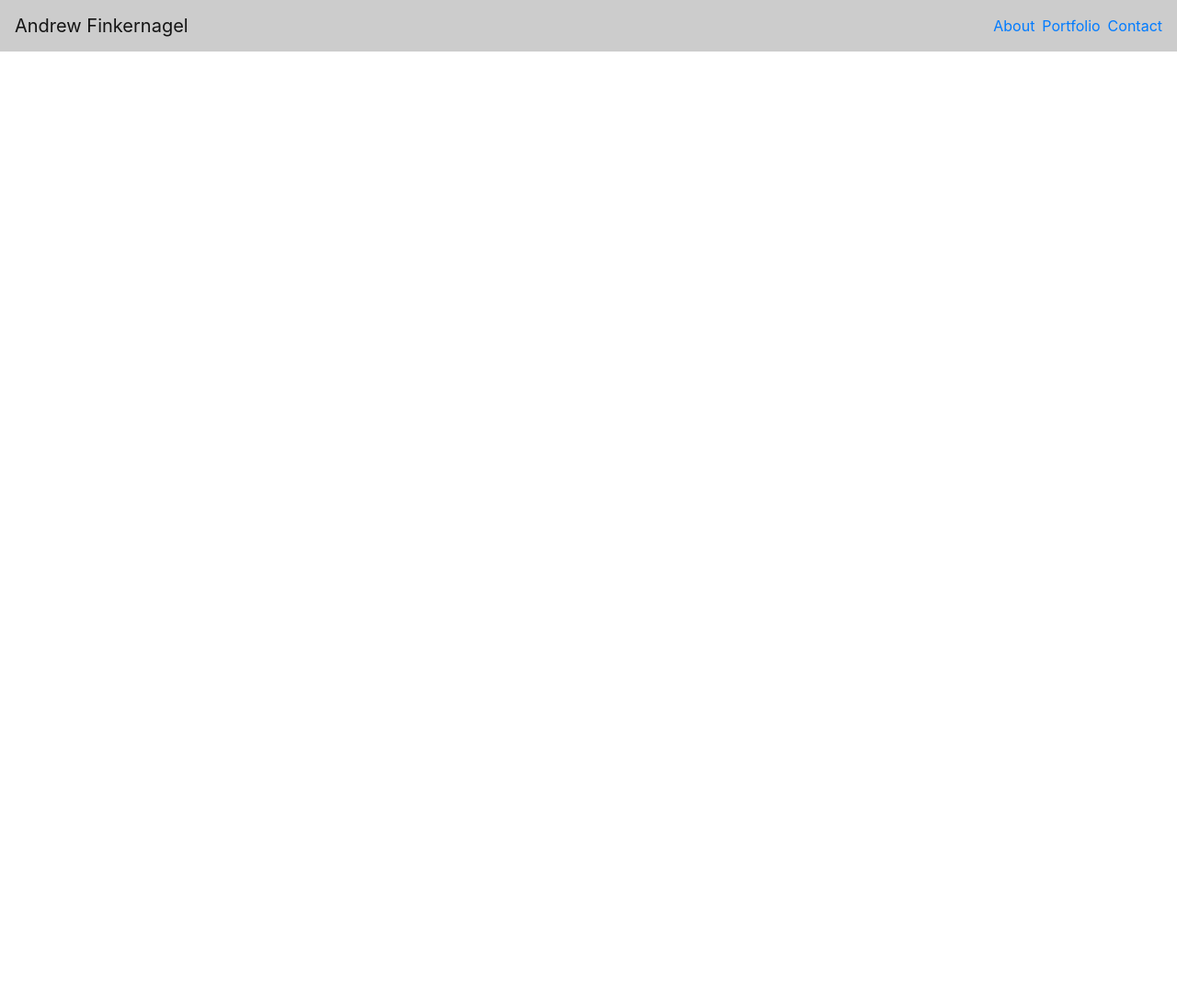
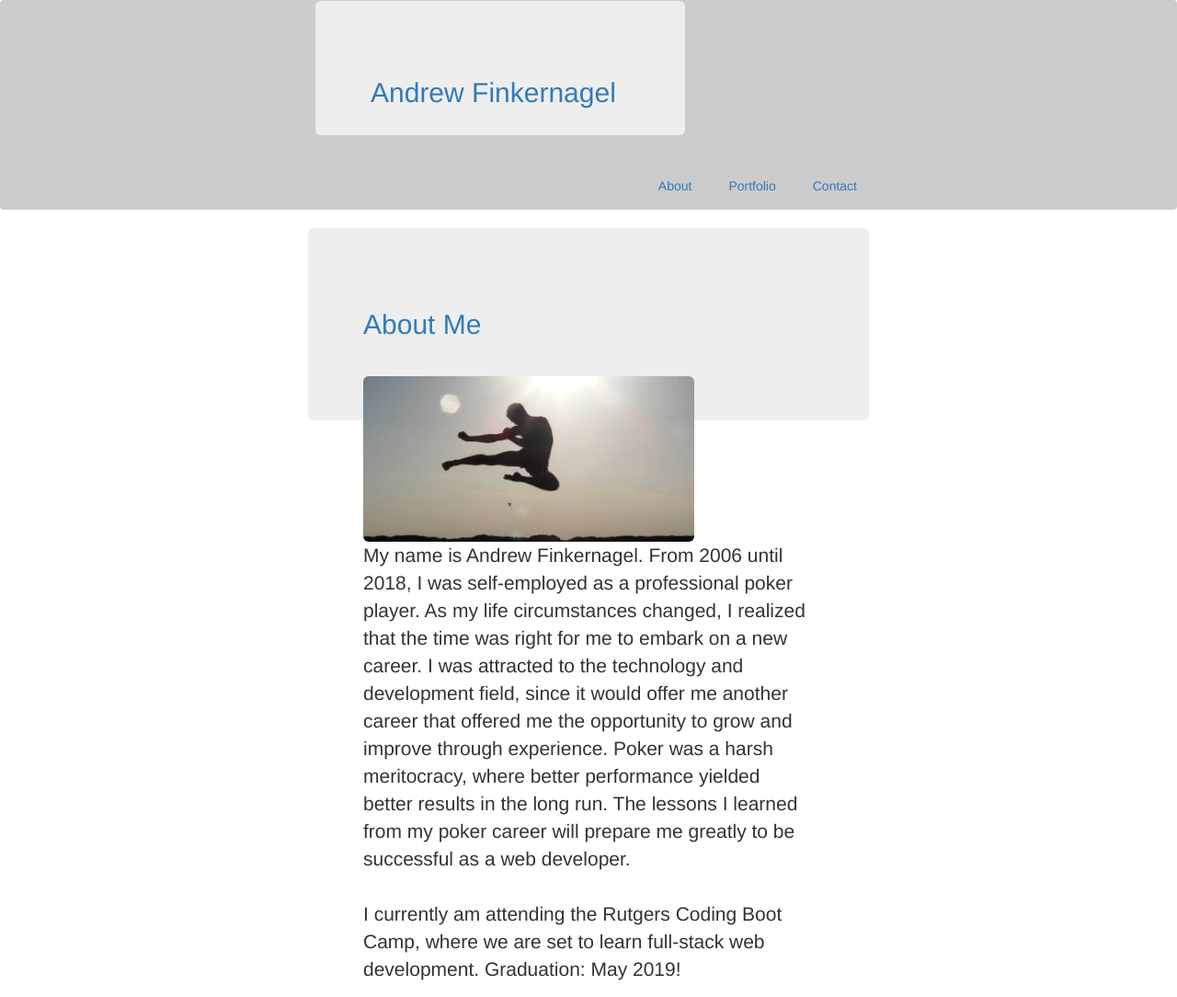
Before and after one commit to boc4life/Bootstrap-Portfolio, a plain HTML site: page index.html in a window 1280 px wide. Shown: the whole page at 92% size. Before the commit the page ends 800 px from the top, so only its background shows below. Drawn offline with nearby package versions, Linux system fonts and the light colour scheme.

Commit message:
end monday, index needs final tweaks

```diff
--- a/index.html
+++ b/index.html
@@ -2,16 +2,49 @@
 <html>
     <head>
         <title>Andrew Finkernagel Portfolio</title>
-        <link rel="stylesheet" href="https://stackpath.bootstrapcdn.com/bootstrap/4.1.3/css/bootstrap.min.css">
+        <link rel="stylesheet" href="https://stackpath.bootstrapcdn.com/bootstrap/3.3.7/css/bootstrap.min.css">
     </head>
     <body>
-        <nav class="navbar navbar-extend-md navbar-light" style="background-color: #cccccc">
-            <a class="navbar-brand" href="index.html">Andrew Finkernagel</a>
-            <ul class="nav navbar-right list-inline">
-                <li class="list-inline-item"><a href="index.html">About</a></li>
-                <li class="list-inline-item"><a href="porftolio.html">Portfolio</a></li>
-                <li class="list-inline-item"><a href="contact.html">Contact</a></li>
-            </ul>
+        <nav class="navbar navbar-light" style="background-color: #cccccc">
+            <div class="container-fluid">
+                    <div class="col-md-3"></div>
+                    <div class="col-md-6">
+                        <div class="navbar-header jumbotron">
+                        <a class="navbar-brand" href="index.html"><h2>Andrew Finkernagel</h2></a>
+                        </div>
+
+                        <ul class="nav navbar-nav navbar-right list-inline">
+                            <li class="nav-item list-inline-item"><a class="nav-link" href="index.html">About</a></li>
+                            <li class="nav-item list-inline-item"><a class="nav-link" href="porftolio.html">Portfolio</a></li>
+                            <li class="nav-item list-inline-item"><a class="nav-link" href="contact.html">Contact</a></li>
+                        </ul>
+
+                    </div>
+                    <div class="col-md-3"></div>
+            </div>
         </nav>
+        <div class="container-fluid">
+            <div class="row">
+                <div class="col-md-3"></div>
+                <div class="col-md-6">
+                    <div class="jumbotron">
+                        <div class="page-header text-primary">
+                            <h2>About Me</h2>
+                        </div>
+                        <p>
+
+                        <div class="pull-left">
+                            <img src="assets/profileplaceholder.jpg" class="img-responsive img-rounded" style="width:360px">
+                        </div>
+                        <div class="pull-left">
+                            <p>My name is Andrew Finkernagel. From 2006 until 2018, I was self-employed as a professional poker player. As my life circumstances changed, I realized that the time was right for me to embark on a new career. I was attracted to the technology and development field, since it would offer me another career that offered me the opportunity to grow and improve through experience. Poker was a harsh meritocracy, where better performance yielded better results in the long run. The lessons I learned from my poker career will prepare me greatly to be successful as a web developer.
+                            <br><br>I currently am attending the Rutgers Coding Boot Camp, where we are set to learn full-stack web development. Graduation: May 2019!</p>
+                        </div>
+
+                        </p>
+                    </div>
+                </div>
+            </div>
+        </div>
     </body>
 </html>
```
Also changed, not shown: assets/hangman.jpg (added), assets/infowidget.jpg (added), assets/leaves.png (added), assets/profileplaceholder.jpg (added), assets/rpggame.jpg (added), assets/rps.jpg (added), assets/triviagame.jpg (added).
